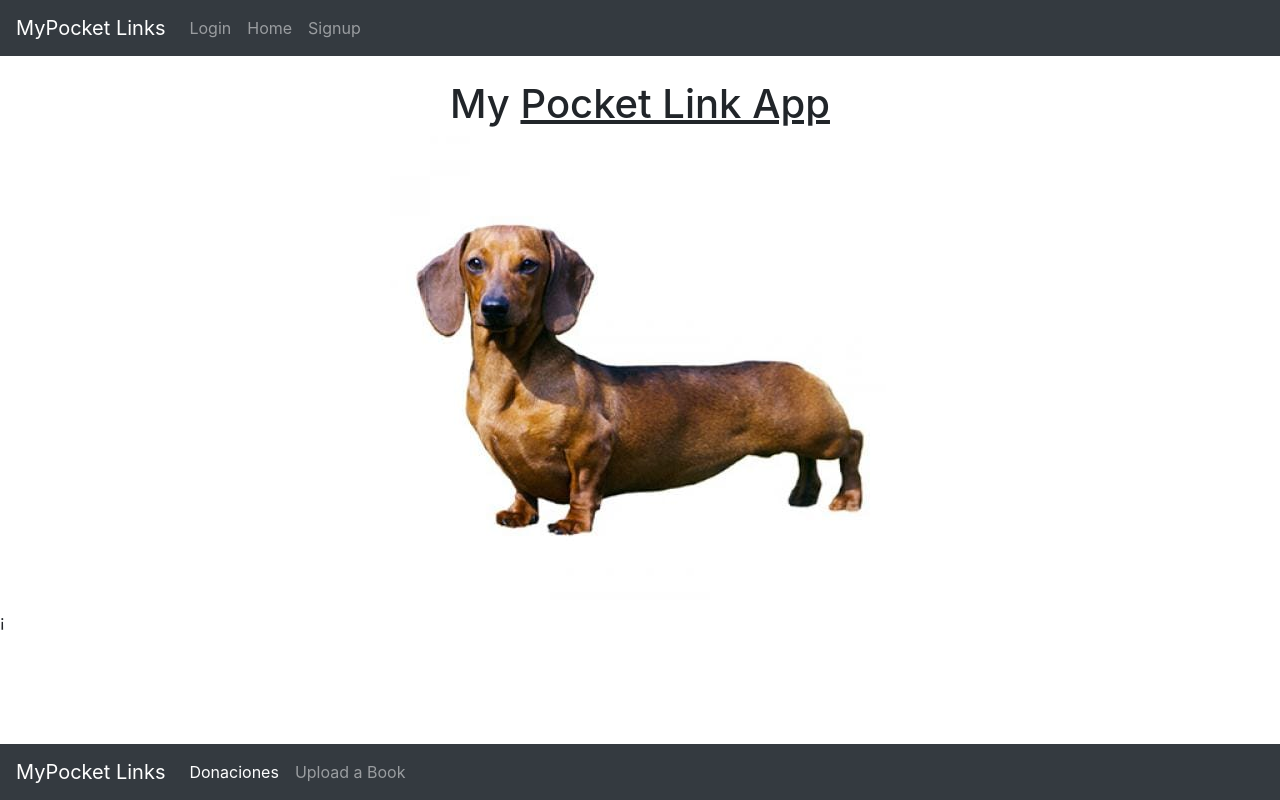
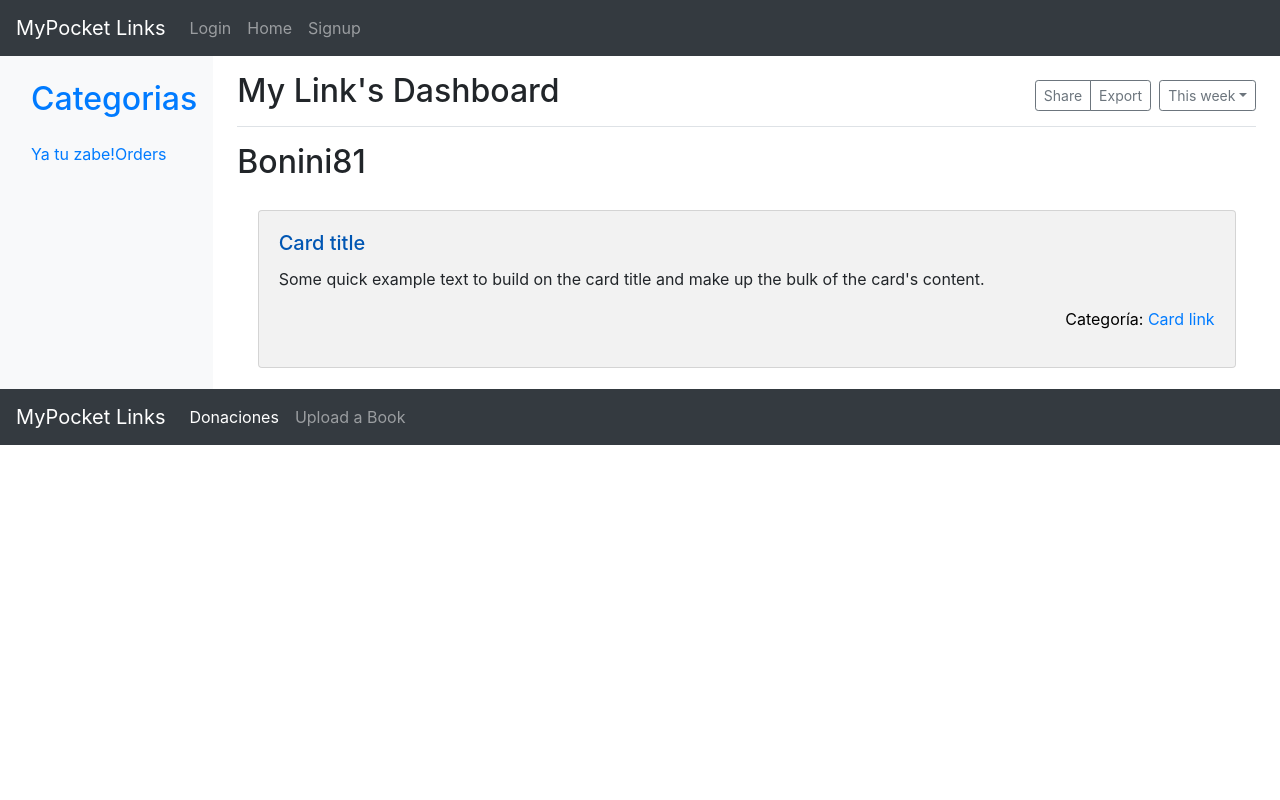
Before and after one commit to bonini81/frontend-react-devf, a React (Create React App) app: page /home in a window 1280 px wide. Built offline with nearby package versions, Linux system fonts and the light colour scheme.

Commit message:
Well fixed the Home maquetacion, ready for links, forearch from DB and fixing the SignUp form

```diff
--- a/src/App.js
+++ b/src/App.js
@@ -14,11 +14,11 @@ function App() {
     <Fragment>
       <Router>
         <Navigation />
-        <Container className="mt-4">
+
           <Switch>
             { Routes }
           </Switch>
-        </Container>
+
         <Footer />
       </Router>
     </Fragment>
--- a/src/components/Footer.js
+++ b/src/components/Footer.js
@@ -5,7 +5,7 @@ const Footer = () => {
     return (
       <React.Fragment>
 
-              <nav className="navbar fixed-bottom navbar-expand-sm navbar-dark bg-dark">
+              <nav className="navbar navbar-expand-sm navbar-dark bg-dark">
   <a className="navbar-brand" href="#">MyPocket Links</a>
   <button className="navbar-toggler" type="button" data-toggle="collapse" data-target="#navbarCollapse" aria-controls="navbarCollapse" aria-expanded="false" aria-label="Toggle navigation">
     <span className="navbar-toggler-icon"></span>
@@ -22,7 +22,7 @@ const Footer = () => {
     </ul>
   </div>
 </nav>
-            ¡
+
       </React.Fragment>
     );
   }
--- a/src/styles.css
+++ b/src/styles.css
@@ -8,3 +8,44 @@
     margin-top: 10%;
 
 }
+
+
+tr.cells1 {
+
+    width: 100%;
+}
+
+
+.card-bonini-link {
+
+    margin: 2%;
+    background-color: rgba(0,0,0,.05) !important;
+
+
+}
+
+.card-bonini-link h5 {
+    color: #0056b3;
+}
+
+
+p.card-link {
+    color: black !important;
+    float:  right;
+}
+
+
+.card-link {
+    color: #007bff !important;
+    float:  right;
+}
+
+
+section.form-signup {
+
+    width: 70%;
+    max-width: 650px;
+    padding: 15px;
+    margin: auto;
+
+}
--- a/src/views/Home.js
+++ b/src/views/Home.js
@@ -3,12 +3,64 @@ import React from 'react';
 const Home = () => {
   return (
     <React.Fragment>
-      <h1 className="text-center">My <u>Pocket Link App</u></h1>
-      <div className="d-flex justify-content-center">
-        <img
-          src="perro.jpg"
-          alt="Perro Salchicha" />
+
+<div class="container-fluid">
+  <div class="row">
+    <nav id="sidebarMenu" class="col-md-3 col-lg-2 d-md-block bg-light sidebar collapse">
+      <div class="sidebar-sticky pt-3">
+        <ul class="nav flex-column">
+          <li class="nav-item">
+            <a class="nav-link active" href="#">
+      <h2 data-feather="home">Categorias</h2>
+            </a>
+          </li>
+          <li class="nav-item">
+            <a class="nav-link" href="#">
+              <span data-feather="file">Ya tu zabe!</span>
+              Orders
+            </a>
+          </li>
+
+         </ul>
+
+         </div>
+    </nav>
+
+    <main role="main" className="col-md-9 ml-sm-auto col-lg-10 px-md-4">
+      <div className="d-flex justify-content-between flex-wrap flex-md-nowrap align-items-center pt-3 pb-2 mb-3 border-bottom">
+        <h1 className="h2">My Link's Dashboard</h1>
+        <div className="btn-toolbar mb-2 mb-md-0">
+          <div className="btn-group mr-2">
+            <button type="button" className="btn btn-sm btn-outline-secondary">Share</button>
+            <button type="button" className="btn btn-sm btn-outline-secondary">Export</button>
+          </div>
+          <button type="button" className="btn btn-sm btn-outline-secondary dropdown-toggle">
+            <span data-feather="calendar"></span>
+            This week
+          </button>
+        </div>
       </div>
+
+      <h2>Bonini81</h2>
+      <section className="table-responsive">
+
+      <div className="card card-bonini-link" >
+  <div className="card-body">
+    <h5 className="card-title">Card title</h5>
+
+    <p className="card-text">Some quick example text to build on the card title and make up the bulk of the card's content.</p>
+    <p className="card-link">Categoría: <a href="#" >Card link</a></p>
+
+  </div>
+</div>
+
+      </section>
+    </main>
+  </div>
+</div>
+
+
+
     </React.Fragment>
   );
 }
--- a/src/views/Signup.js
+++ b/src/views/Signup.js
@@ -57,8 +57,9 @@ const Signup = () => {
 
   return (
     <React.Fragment>
+      <section className="form-signup">
       <h1 className="mb-4">Sign Up</h1>
-      <Form onSubmit={handleSubmit}>
+      <Form onSubmit={handleSubmit} >
 
       <FormGroup>
           <Label>UserName</Label>
@@ -112,6 +113,7 @@ const Signup = () => {
         </FormGroup>
         <Button>Submit</Button>
       </Form>
+      </section>
     </React.Fragment>
   );
 }
```
Also changed, not shown: pack-1.png (added).
